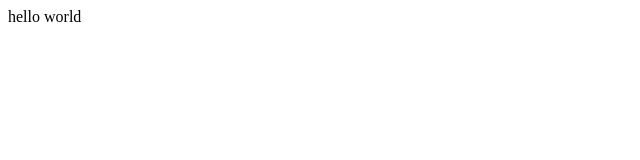
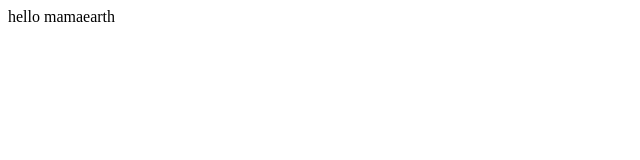
Before and after one commit to singhalmonika14/first-day, a plain HTML site: page index.html in a window 1280 px wide. Shown: the full height of the page, 0-640 px from the left. Drawn offline with Linux system fonts and the light colour scheme.

Commit message:
add new branch

```diff
--- a/index.html
+++ b/index.html
@@ -7,6 +7,6 @@
     <title>Document</title>
 </head>
 <body>
-    hello world
+    hello mamaearth
 </body>
 </html>
```
